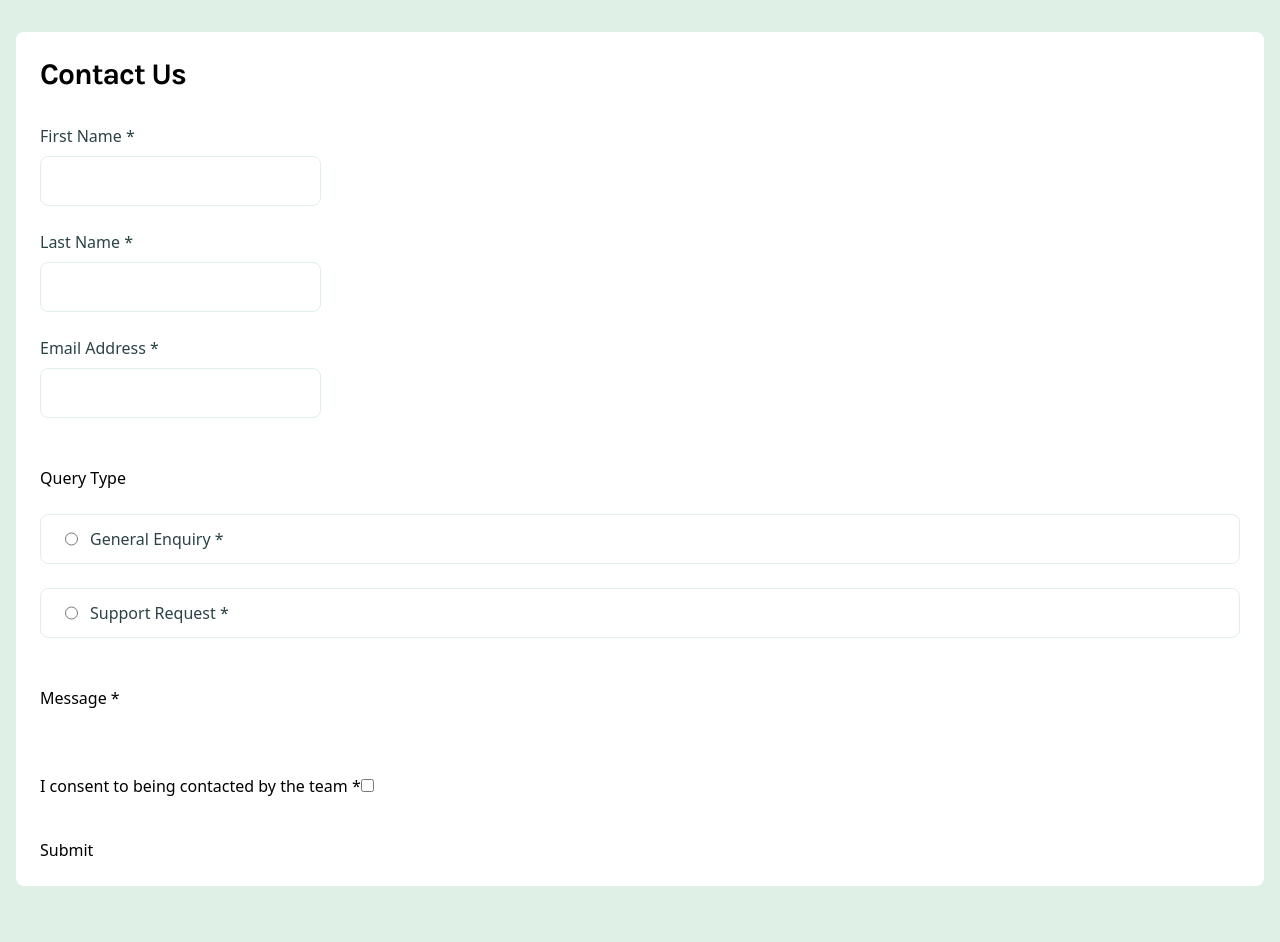
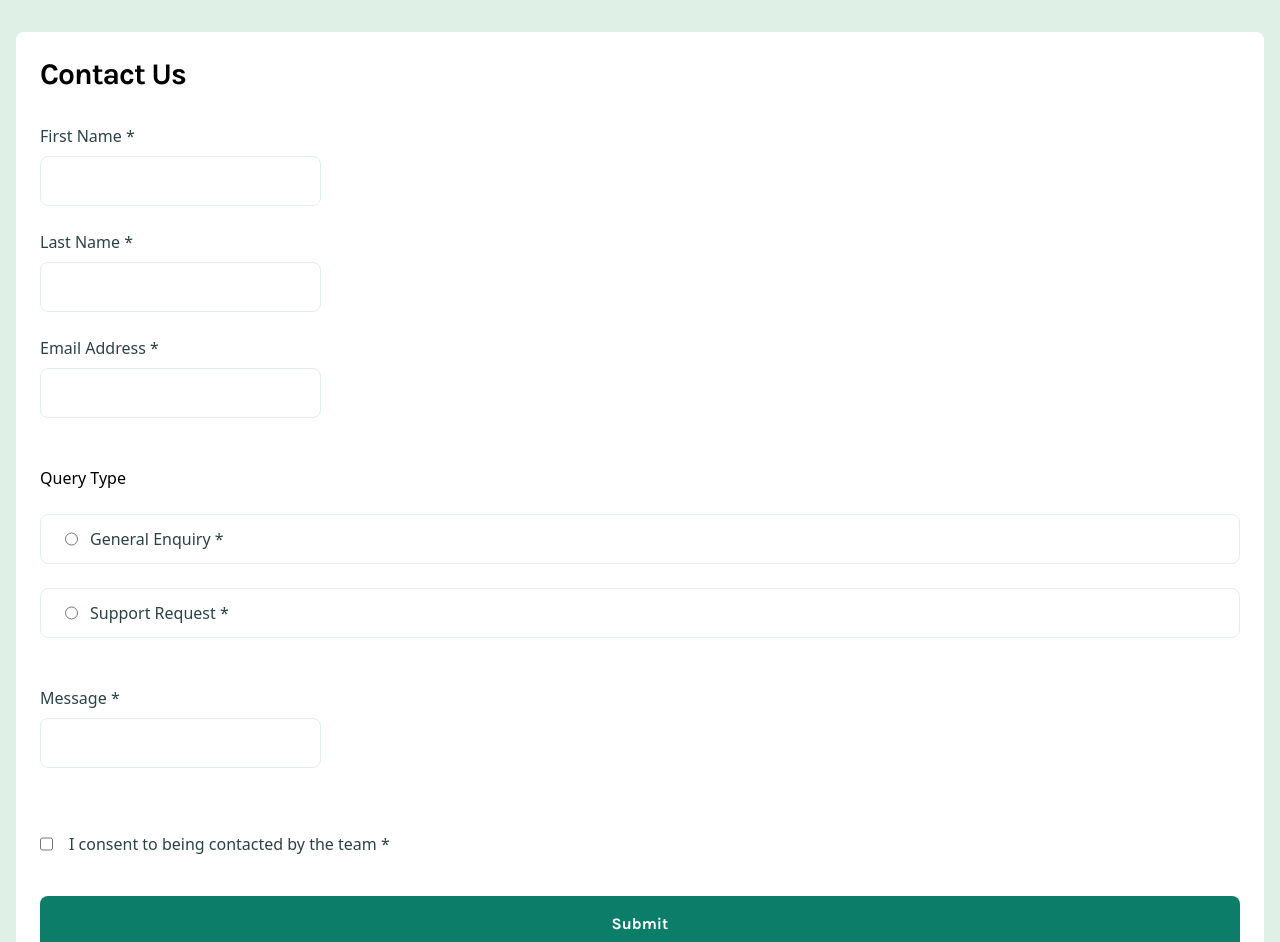
Before and after one commit to CarlosArgelio/contact-form, a React (Vite) app: page / in a window 1280 px wide. Shown: the top 942 px of the page. Before the commit the page ends 886 px from the top, so only its background shows below. Built offline with nearby package versions, Linux system fonts and the light colour scheme; the HTML template or start-up script is replaced by a standard one.

Commit message:
style: button

```diff
--- a/src/App.tsx
+++ b/src/App.tsx
@@ -1,5 +1,6 @@
 import { Layout } from "./Components/Layout";
 import { TextField, RadioSelection } from "./Components/Input";
+import { Button } from "./Components/Button";
 
 const App = () => {
   return (
@@ -35,21 +36,18 @@ const App = () => {
                 </fieldset>
 
                 <fieldset>
-                  <label className="block" htmlFor="message">
-                    Message *
-                  </label>
-                  <input id="message" type="text" />
+                  <TextField id="message" title="Message" type="text" />
                 </fieldset>
               </fieldset>
 
-              <fieldset className="my-10">
+              <fieldset className="flex gap-4 my-10 text-grey-900">
+                <input type="checkbox" id="privilagies" />
                 <label htmlFor="privilagies">
                   I consent to being contacted by the team *
                 </label>
-                <input type="checkbox" id="privilagies" />
               </fieldset>
 
-              <button>Submit</button>
+              <Button />
             </form>
           </Layout>
         </section>
--- /dev/null
+++ b/src/Components/Button.tsx
@@ -0,0 +1,7 @@
+export const Button = () => {
+  return (
+    <button className="w-full p-4 text-white font-karla-bold bg-tropical-rain-forest rounded-lg">
+      Submit
+    </button>
+  );
+};
```
